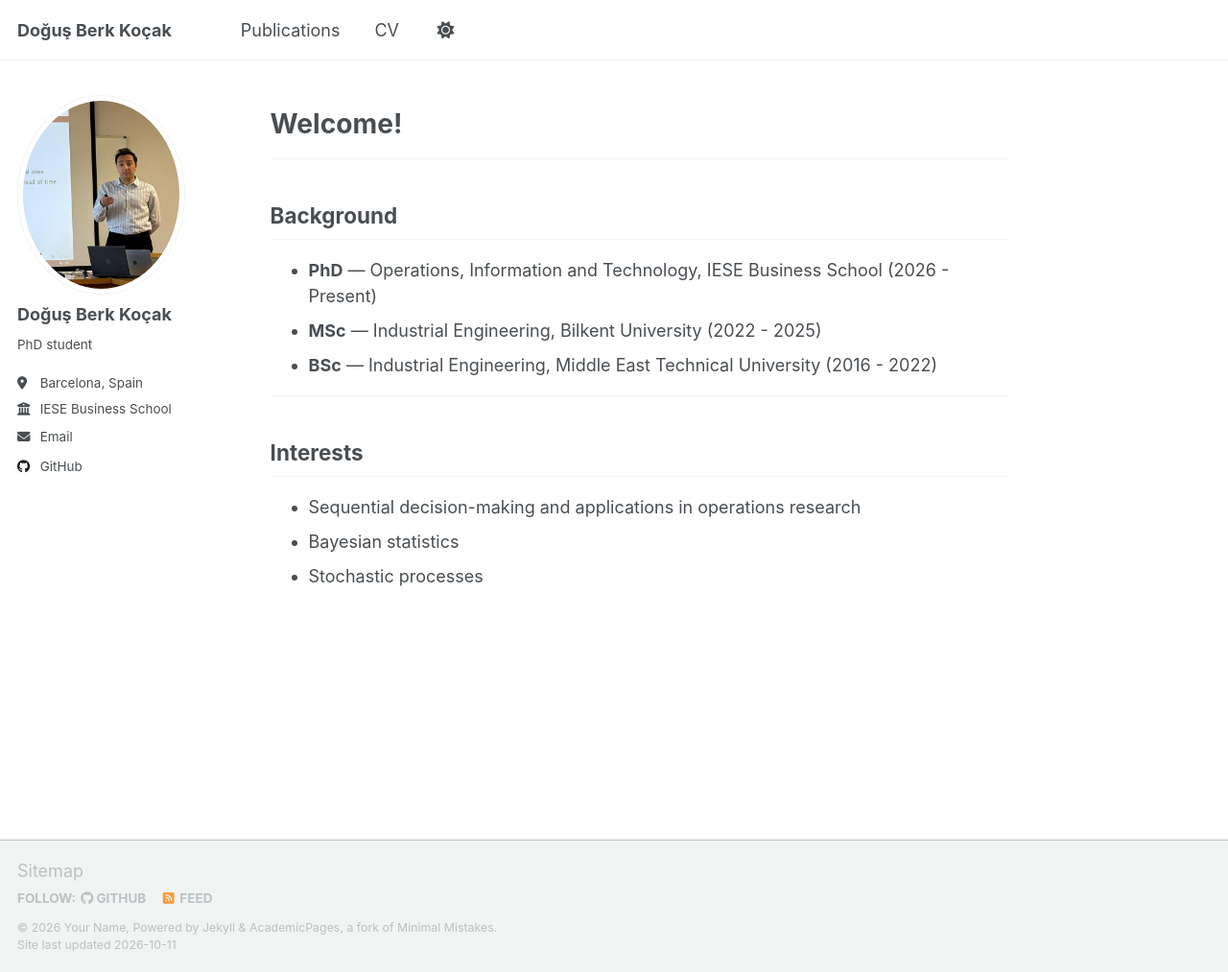
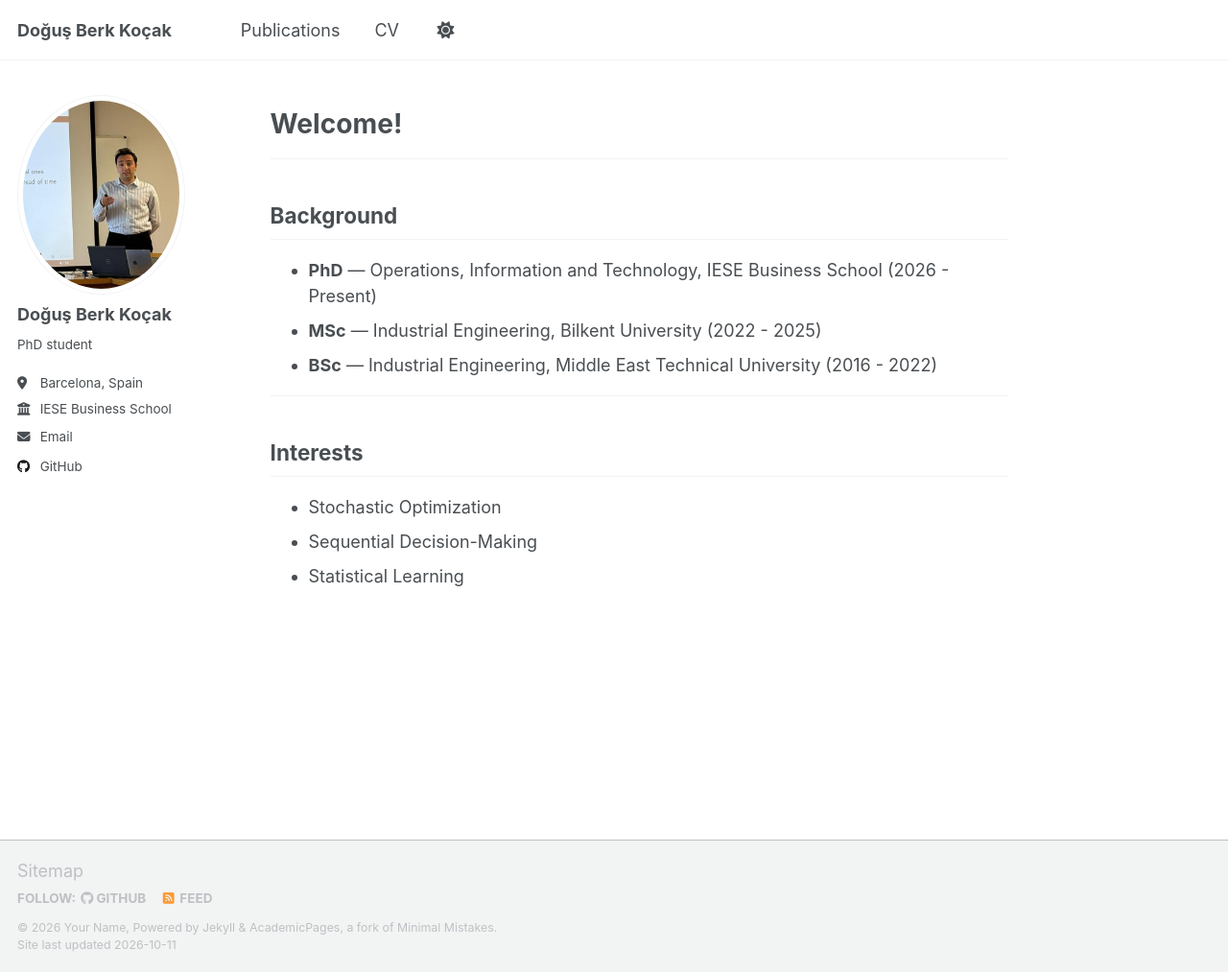
Before and after one commit to dbkocak/dbkocak.github.io, a Jekyll site: the page built from index.md, in a window 1280 px wide and 1013 px high. Shown: the whole window at 96% size. Built offline with Jekyll 4.4.1, drawn with Linux system fonts in a browser that asks for light colours; a script that is not in the unit is left out.

Commit message:
Update index.md

```diff
--- a/index.md
+++ b/index.md
@@ -20,6 +20,6 @@ author_profile: true
 
 ## Interests
 
-- Sequential decision-making and applications in operations research
-- Bayesian statistics
-- Stochastic processes
+- Stochastic Optimization
+- Sequential Decision-Making
+- Statistical Learning
```
